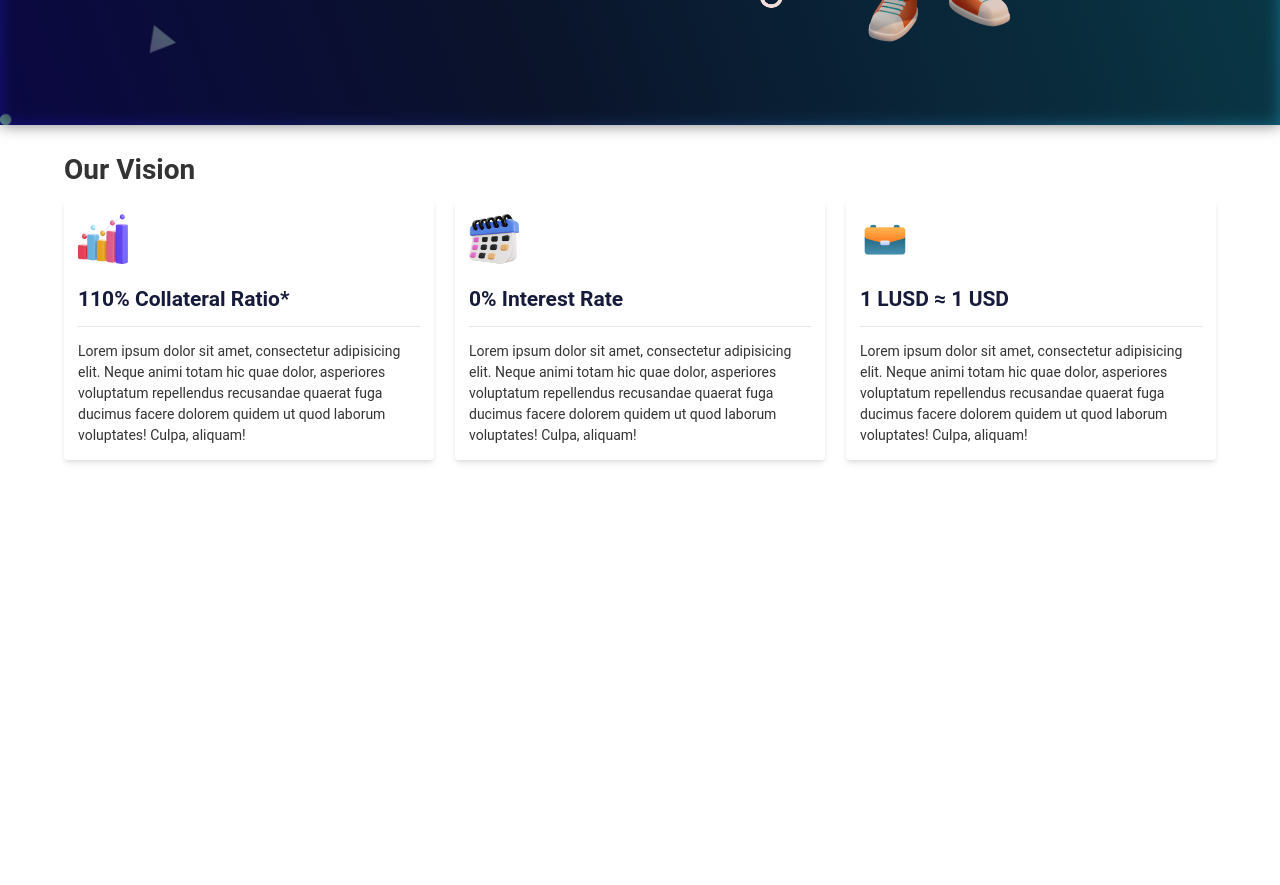
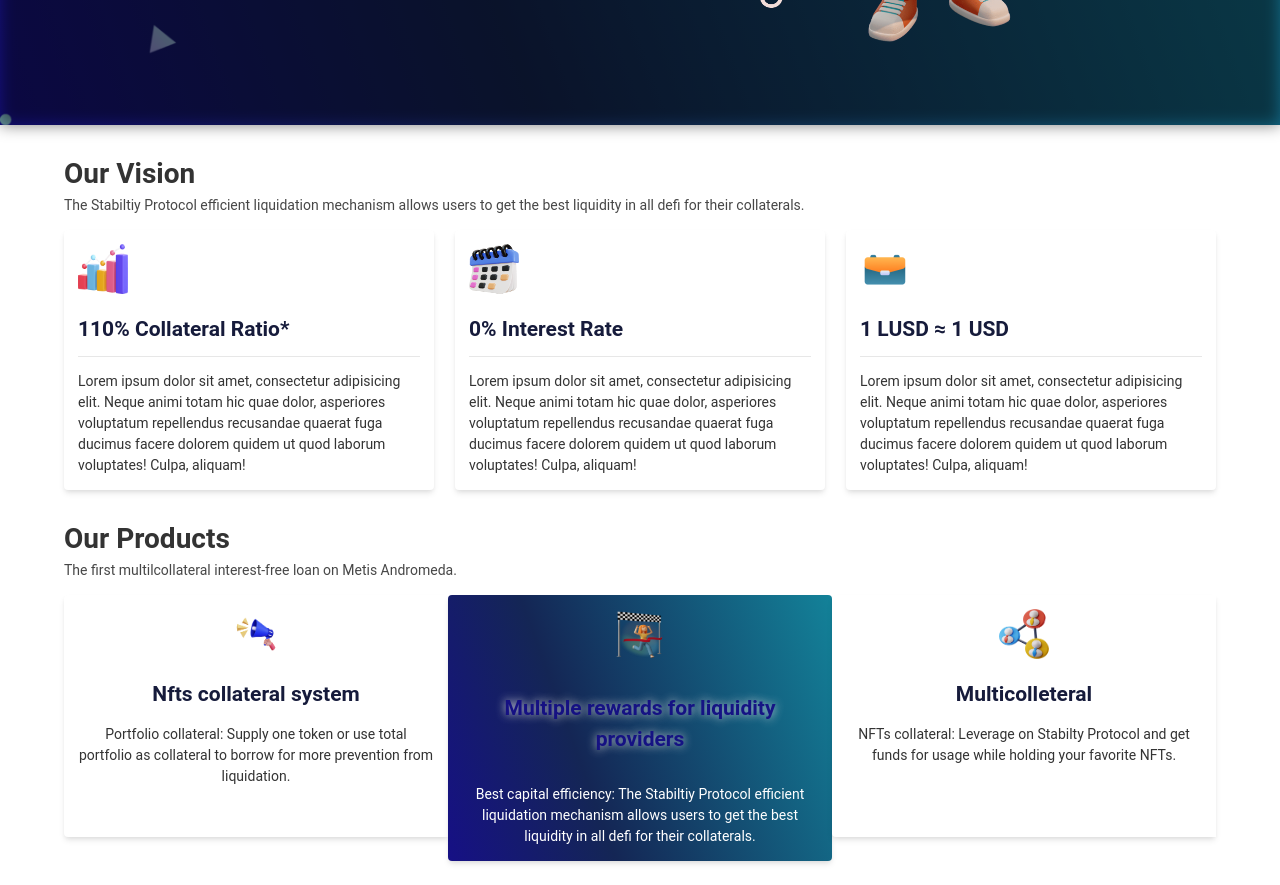
Before and after one commit to blyncnov/stability-protocol, a Next.js app: page / in a window 1280 px wide. Shown: the part 600-1485 px from the top of the page. Before the commit the page ends 1098 px from the top, so only its background shows below. Built offline with nearby package versions, Linux system fonts and the light colour scheme.

Commit message:
Stability Protocol vision alignment project

```diff
--- /dev/null
+++ b/components/About.jsx
@@ -0,0 +1,77 @@
+import React from "react";
+import Image from "next/image";
+
+import { MaxWidthComponent } from "../styles/constants/helpers";
+import {
+  AboutProject__Container,
+  AboutProject__Columns,
+  AboutProject__Grid,
+  AboutProject__Box,
+} from "../styles/Homepage/AboutProject";
+
+const AboutProject = () => {
+  return (
+    <AboutProject__Container>
+      <MaxWidthComponent>
+        <AboutProject__Columns>
+          <div className="aboutProject__header">
+            <h1>Our Products</h1>
+            <p>
+              The first multilcollateral interest-free loan on Metis Andromeda.
+            </p>
+          </div>
+          <AboutProject__Grid>
+            <AboutProject__Box>
+              <div className="vision__image">
+                <Image
+                  src="/icons/announce.png"
+                  alt="chart"
+                  height="50px"
+                  width="50px"
+                />
+              </div>
+              <h2>Nfts collateral system</h2>
+              <p>
+                Portfolio collateral: Supply one token or use total portfolio as
+                collateral to borrow for more prevention from liquidation.
+              </p>
+            </AboutProject__Box>
+            <AboutProject__Box>
+              <div className="vision__image">
+                <Image
+                  src="/icons/win.png"
+                  alt="chart"
+                  height="50px"
+                  width="50px"
+                />
+              </div>
+              <h2>Multiple rewards for liquidity providers</h2>
+              <p>
+                Best capital efficiency: The Stabiltiy Protocol efficient
+                liquidation mechanism allows users to get the best liquidity in
+                all defi for their collaterals.{" "}
+              </p>
+            </AboutProject__Box>
+            <AboutProject__Box>
+              <div className="vision__image">
+                <Image
+                  src="/icons/group.png"
+                  alt="chart"
+                  height="50px"
+                  width="50px"
+                />
+              </div>
+              <h2>Multicolleteral</h2>
+              <p>
+                NFTs collateral: Leverage on Stabilty Protocol and get funds for
+                usage while holding your favorite NFTs.
+              </p>
+            </AboutProject__Box>
+          </AboutProject__Grid>
+        </AboutProject__Columns>
+      </MaxWidthComponent>
+    </AboutProject__Container>
+  );
+};
+
+export default AboutProject;
--- a/components/Vision.jsx
+++ b/components/Vision.jsx
@@ -16,6 +16,10 @@
         <Vision__Columns>
           <div className="vision__header">
             <h1>Our Vision</h1>
+            <p>
+              The Stabiltiy Protocol efficient liquidation mechanism allows
+              users to get the best liquidity in all defi for their collaterals.{" "}
+            </p>
           </div>
           <Vision__Grid>
             <Vision__Box>
--- a/pages/index.js
+++ b/pages/index.js
@@ -2,6 +2,7 @@
 
 import HeroSection from "../components/HeroSection";
 import Vision from "../components/Vision";
+import AboutProject from "../components/About";
 
 export default function Home() {
   return (
@@ -14,6 +15,7 @@
 
       <HeroSection />
       <Vision />
+      <AboutProject />
     </>
   );
 }
--- /dev/null
+++ b/styles/Homepage/AboutProject.js
@@ -0,0 +1,103 @@
+import styled from "styled-components";
+
+export const AboutProject__Container = styled.div`
+  width: 100%;
+  background-color: white;
+`;
+
+export const AboutProject__Columns = styled.div`
+  width: 100%;
+  color: #333;
+  line-height: 1.5;
+
+  .aboutProject__header {
+    padding: 1em 0;
+
+    h1 {
+      color: #333;
+    }
+
+    p {
+      opacity: 0.9;
+    }
+  }
+`;
+
+export const AboutProject__Grid = styled.div`
+  width: 100%;
+  display: grid;
+  grid-template-columns: repeat(auto-fit, minmax(250px, 1fr));
+  gap: 0;
+`;
+
+export const AboutProject__Box = styled.div`
+  width: 100%;
+  background-color: white;
+  padding: 1em;
+  border-radius: 4px 0 0 4px;
+  box-shadow: rgba(0, 0, 0, 0.1) 0px 4px 6px -1px,
+    rgba(0, 0, 0, 0.06) 0px 2px 4px -1px;
+  display: flex;
+  flex-direction: column;
+  gap: 1em;
+  line-height: 1.5;
+  transition: all 0.3s ease-in-out;
+  text-align: center;
+
+  &:nth-child(1) {
+    height: calc(200px + 3em);
+  }
+
+  &:nth-child(2) {
+    background: rgb(22, 16, 133);
+    background: linear-gradient(
+      70deg,
+      rgba(22, 16, 133, 1) 0%,
+      rgba(20, 38, 85, 1) 35%,
+      rgba(19, 130, 153, 1) 100%
+    );
+    transform: translate(10px 10px);
+    // height: 250px;
+    border-radius: 4px;
+    color: #ffffff !important;
+    gap: 2em;
+
+    h2 {
+      color: rgb(22, 16, 133);
+      text-shadow: 0px 0px 10px rgb(225, 225, 225);
+    }
+
+    :hover {
+      box-shadow: rgba(0, 0, 0, 0.1) 0px 8px 16px -1px,
+        rgba(0, 0, 0, 0.06) 0px 4px 8px -1px;
+      transform: scale(1.02);
+    }
+  }
+
+  &:nth-child(3) {
+    height: calc(200px + 3em);
+  }
+
+  :hover {
+    box-shadow: rgba(0, 0, 0, 0.1) 0px 8px 16px -1px,
+      rgba(0, 0, 0, 0.06) 0px 4px 8px -1px;
+    transform: translateY(-2px);
+  }
+
+  h2 {
+    color: rgb(10, 15, 49);
+    opacity: 0.95;
+  }
+
+  @media (max-width: 768px) {
+    h2 {
+      font-size: 16px;
+    }
+
+    p {
+      font-size: 13px;
+    }
+  }
+`;
+
+export default AboutProject__Container;
--- a/styles/Homepage/Vision.js
+++ b/styles/Homepage/Vision.js
@@ -8,12 +8,17 @@
 export const Vision__Columns = styled.div`
   width: 100%;
   color: #333;
+  line-height: 1.5;
 
   .vision__header {
     padding: 1em 0;
 
     h1 {
       color: #333;
+    }
+
+    p {
+      opacity: 0.9;
     }
   }
 `;
```
Also changed, not shown: public/icons/group.png (added), public/icons/win.png (added).
